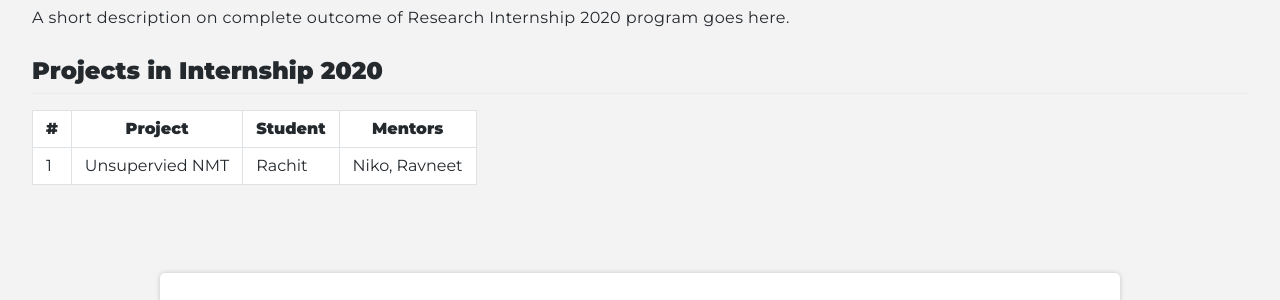
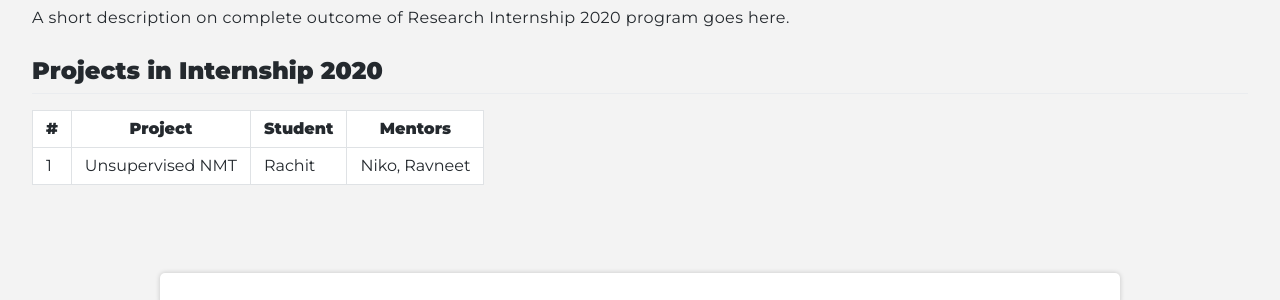
Before and after one commit to cdli-gh/blog, a Jekyll site: the page built from _blog/intern20/index.md, in a window 1280 px wide. Shown: the part 463-763 px from the top of the page. Built offline with Jekyll 4.4.1, drawn with Linux system fonts in a browser that asks for light colours.

Commit message:
Update index.md

```diff
--- a/_blog/intern20/index.md
+++ b/_blog/intern20/index.md
@@ -14,4 +14,4 @@ A short description on complete outcome of Research Internship 2020 program goes
 
 |\# | Project | Student | Mentors |
 |---	|---	|---	|---	|
-|1   	| Unsupervied NMT   | Rachit  | Niko, Ravneet  |
+|1   	| Unsupervised NMT   | Rachit  | Niko, Ravneet  |
```
